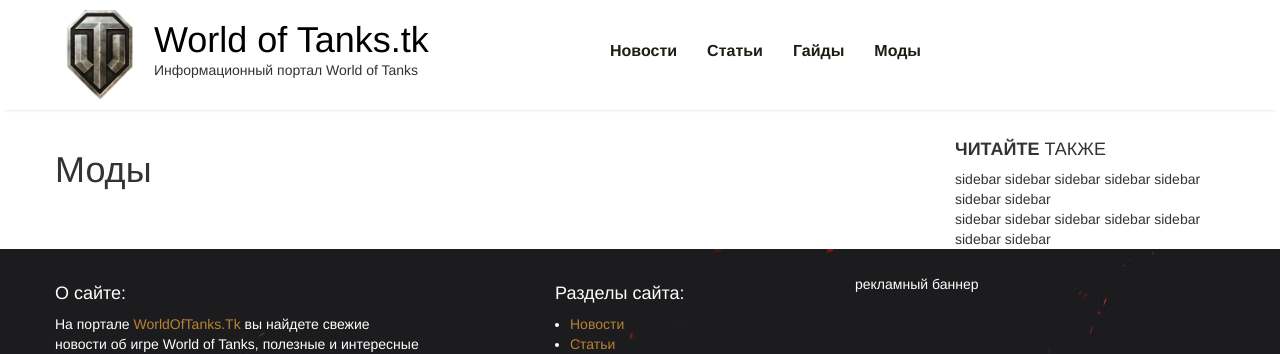
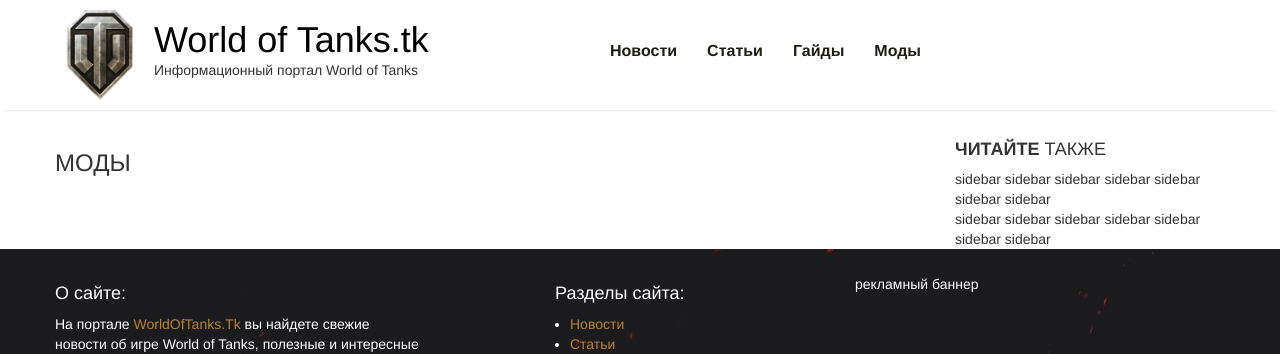
Before and after one commit to stblog/stblog.github.io, a Jekyll site: the page built from mods.md, in a window 1280 px wide. Shown: the top 354 px of the page. Built offline with Jekyll 4.4.1, drawn with Linux system fonts in a browser that asks for light colours.

Commit message:
Update style.css

```diff
--- a/assets/css/style.css
+++ b/assets/css/style.css
@@ -74,6 +74,10 @@
     background: #1c1c1c url(/uploads/bg.jpg);
     background-size: contain;
     padding: 15px 0;
+}
+.category-page h1 {
+	font-size: 24px;
+	text-transform: uppercase;
 }
 footer {
     background: #1c1c1c url(/uploads/bg.jpg);
```
